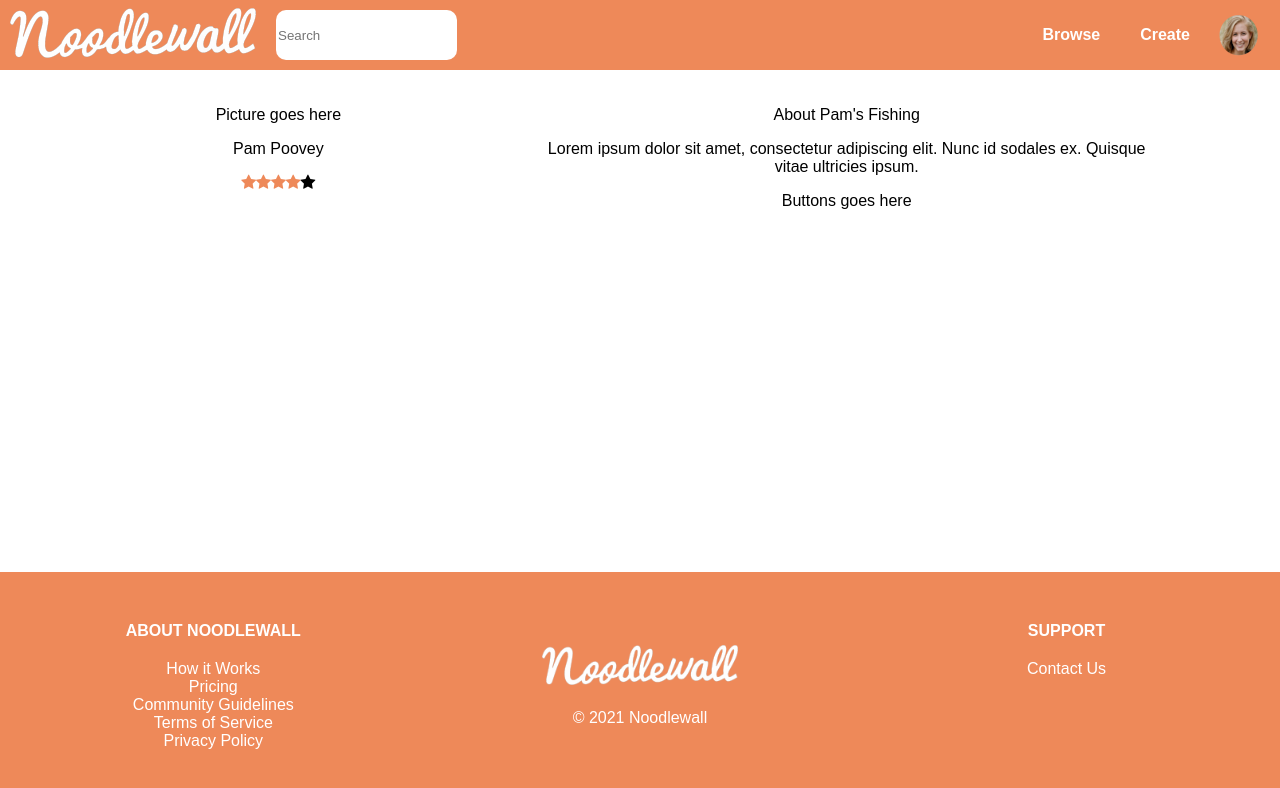
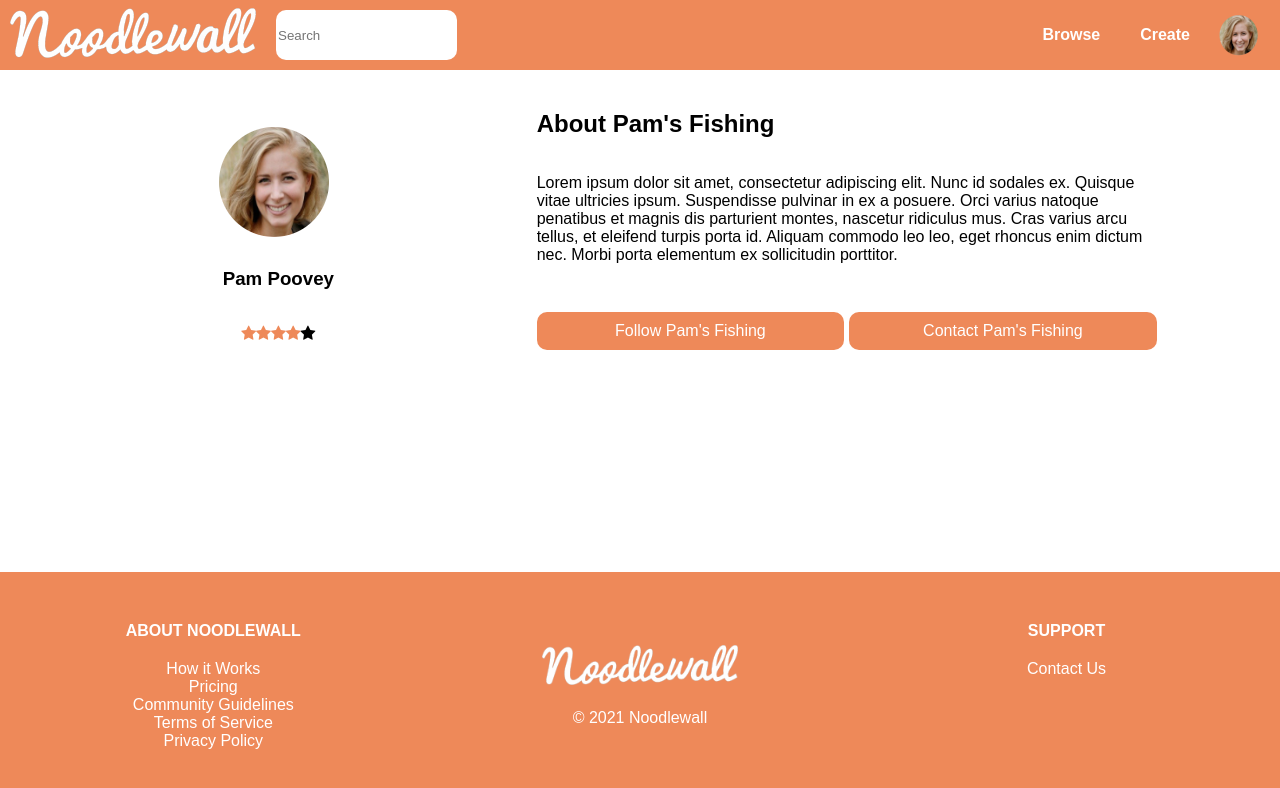
Before and after one commit to russellt-cc/cp490-noodlewall-react, a React (Create React App) app: page /user/1 in a window 1280 px wide. Shown: the top 788 px of the page. Built offline with nearby package versions, Linux system fonts and the light colour scheme; a web font is replaced by a local one.

Commit message:
Added long bio to JSON. Routed action to User component. Added css for buttons. Completed first section of user component.

```diff
--- a/src/App.js
+++ b/src/App.js
@@ -32,6 +32,8 @@ function App() {
         <Navbar />
         {/* Switch the main component based on the url */}
         <Switch>
+          {/* if the url goes to user with an ID and an action, load the user component */}
+          <Route path="/user/:id/:action" component={User}/>
           {/* if the url goes to user with an ID, load the user component */}
           <Route path="/user/:id" component={User}/>
           {/* if the url goes to create with a type, load the create component */}
--- a/src/Landing/Landing.js
+++ b/src/Landing/Landing.js
@@ -20,7 +20,7 @@ class Landing extends React.Component {
             <h1>Take a <span className="dreams_color_text">dream</span> and <span className="events_color_text">make it happen!</span></h1>
             <p>Have a dream worth sharing? Make it reality with <span className="dreams_color_text">Noodlewall</span>.</p>
             <p><span className="events_color_text">You're an influencer</span>, a person who makes events happen. <span className="dreams_color_text">Make your life easier</span> and <span className="events_color_text">risk free!</span></p>
-            <Link to="/browse">Browse</Link>
+            <Link className="noodle_button" to="/browse">Browse</Link>
           </div>
           {/* right div has the video */}
           <div id="intro_right" className="intro_column">
--- a/src/Landing/css/Landing.css
+++ b/src/Landing/css/Landing.css
@@ -19,23 +19,6 @@
 /* h1 header in the left column */
 #intro_left h1 {
     font-size: 2em;
-}
-
-/* browse button */
-#intro_left button, #intro_left a {
-    width: 200px;
-    background-color: var(--events-color);
-    border: none;
-    border-radius: 10px;
-    padding: 10px;
-    margin: 16px 0px;
-    color: white;
-    font-family: century-gothic, sans-serif;
-    font-weight: 400;
-    font-style: normal;
-    font-size: 16px;
-    text-decoration: none;
-    text-align: center;
 }
 
 #intro_left button:focus {
--- a/src/User/User.js
+++ b/src/User/User.js
@@ -4,10 +4,24 @@ import { userData } from "../noodleData.js"
 import UserRating from "../UserRating.js"
 
 class User extends React.Component {
+
   constructor(props) {
     super(props)
-    this.state = {userData: userData[this.props.match.params.id - 1]}
+    const params = this.props.match.params
+    this.state = {
+      userData: userData[params.id - 1],
+      action: params.action
+    }
   }
+
+  follow = () => {
+    alert("Follow component goes here!")
+  }
+
+  contact = () => {
+    alert("Contact component goes here!")
+  }
+
   render() {
 
     const userData = this.state.userData
@@ -18,15 +32,22 @@ class User extends React.Component {
           <section id="user_profile_intro">
 
             <div className="user_profile_intro_column" id="user_profile_intro_left">
-              <p>Picture goes here</p>
-              <p>{userData.userFirstName} {userData.userLastName}</p>
+              <img src={userData.userImage} alt={userData.userName}/>
+              <h3>{userData.userFirstName} {userData.userLastName}</h3>
               <UserRating rating={userData.userRating}/>
             </div>
 
             <div className="user_profile_intro_column" id="user_profile_intro_right">
-              <p>About {userData.userName}</p>
-              <p>{userData.userBio}</p>
-              <p>Buttons goes here</p>
+              <h1>About {userData.userName}</h1>
+              <p>{userData.userBioLong}</p>
+              <p className="user_actions">
+                <button className="noodle_button" onClick={
+                  () => {this.follow()}
+                }>Follow {userData.userName}</button>
+                <button className="noodle_button" onClick={
+                  () => {this.contact()}
+                }>Contact {userData.userName}</button>
+              </p>
             </div>
 
           </section>
@@ -36,8 +57,28 @@ class User extends React.Component {
           </section>
 
       </main>
+
+
     )
   }
+
+  componentDidMount() {
+
+    const action = this.state.action
+
+      switch (action) {
+        case "follow":
+          this.follow()
+          break
+        case "contact":
+          this.contact()
+          break
+        default:
+          break
+      }
+
+  }
+
 }
 
 export default User
--- a/src/User/css/User.css
+++ b/src/User/css/User.css
@@ -1,13 +1,32 @@
 #user_profile_intro {
   display: flex;
   justify-content: space-evenly;
-  text-align: center;
+}
+
+.user_profile_intro_column {
+  display: flex;
+  flex-direction: column;
+  justify-content: space-between;
 }
 
 #user_profile_intro_left {
   width: 25%;
+  text-align: center;
+  align-items: center;
+  justify-content: center;
 }
 
 #user_profile_intro_right {
   width: 50%;
+  text-align: left;
 }
+
+#user_profile_intro .user_actions {
+  display: flex;
+  justify-content: space-between;
+  column-gap: 5px;
+}
+
+#user_profile_intro .noodle_button {
+  width: 50%;
+}
--- a/src/css/App.css
+++ b/src/css/App.css
@@ -5,6 +5,7 @@
 @import url("https://cdnjs.cloudflare.com/ajax/libs/font-awesome/4.7.0/css/font-awesome.min.css");
 
 /* Set fonts and colors for all pages */
+
 :root {
     /* Main font */
     font-family: century-gothic, sans-serif;
@@ -26,6 +27,7 @@ html, body, #root {
 }
 
 /* the main app */
+
 .App {
     display: flex;
     flex-direction: column;
@@ -38,9 +40,34 @@ main {
     margin-top: 70px;
 }
 
-/* buttons */
+/* buttons, anchor tags, and react router links */
+
 button:hover {
     cursor: pointer;
+}
+
+a {
+  color: black;
+}
+
+a.noodle_button, button.noodle_button {
+  width: 200px;
+  background-color: var(--events-color);
+  border: none;
+  border-radius: 10px;
+  padding: 10px;
+  margin: 16px 0px;
+  color: white;
+  font-family: century-gothic, sans-serif;
+  font-weight: 400;
+  font-style: normal;
+  font-size: 16px;
+  text-decoration: none;
+  text-align: center;
+}
+
+button:focus {
+  outline: none;
 }
 
 /* text spans */
@@ -53,10 +80,6 @@ button:hover {
     color: var(--events-color);
 }
 
-a {
-  color: black;
-}
-
 /* rating stars */
 
 .dream .checked {
--- a/src/noodleData.js
+++ b/src/noodleData.js
@@ -2,6 +2,8 @@
 import fishing from "./images/fishing-crop.png"
 import bowlingDream from "./images/bowling-crop-dream.png"
 import cookingDream from "./images/cooking-crop-dream.png"
+//user images
+import pam from "./images/user-pam.png"
 
 // The noodle data
 // Replace with database
@@ -52,7 +54,8 @@ export const userData = [
     "userLastName": "Poovey",
     "userRating": 4,
     "userBio": "Lorem ipsum dolor sit amet, consectetur adipiscing elit. Nunc id sodales ex. Quisque vitae ultricies ipsum.",
-    "userImage": "pam"
+    "userBioLong": "Lorem ipsum dolor sit amet, consectetur adipiscing elit. Nunc id sodales ex. Quisque vitae ultricies ipsum. Suspendisse pulvinar in ex a posuere. Orci varius natoque penatibus et magnis dis parturient montes, nascetur ridiculus mus. Cras varius arcu tellus, et eleifend turpis porta id. Aliquam commodo leo leo, eget rhoncus enim dictum nec. Morbi porta elementum ex sollicitudin porttitor.",
+    "userImage": pam
   },
   {
     "userID": 2,
@@ -61,6 +64,7 @@ export const userData = [
     "userLastName": "Bowling Team",
     "userRating": 4,
     "userBio": "Lorem ipsum dolor sit amet, consectetur adipiscing elit. Nunc id sodales ex. Quisque vitae ultricies ipsum.",
+    "userBioLong": "Lorem ipsum dolor sit amet, consectetur adipiscing elit. Nunc id sodales ex. Quisque vitae ultricies ipsum. Suspendisse pulvinar in ex a posuere. Orci varius natoque penatibus et magnis dis parturient montes, nascetur ridiculus mus. Cras varius arcu tellus, et eleifend turpis porta id. Aliquam commodo leo leo, eget rhoncus enim dictum nec. Morbi porta elementum ex sollicitudin porttitor.",
     "userImage": "pam"
   }
 ]
```
Also changed, not shown: src/images/user-pam.png (added).
